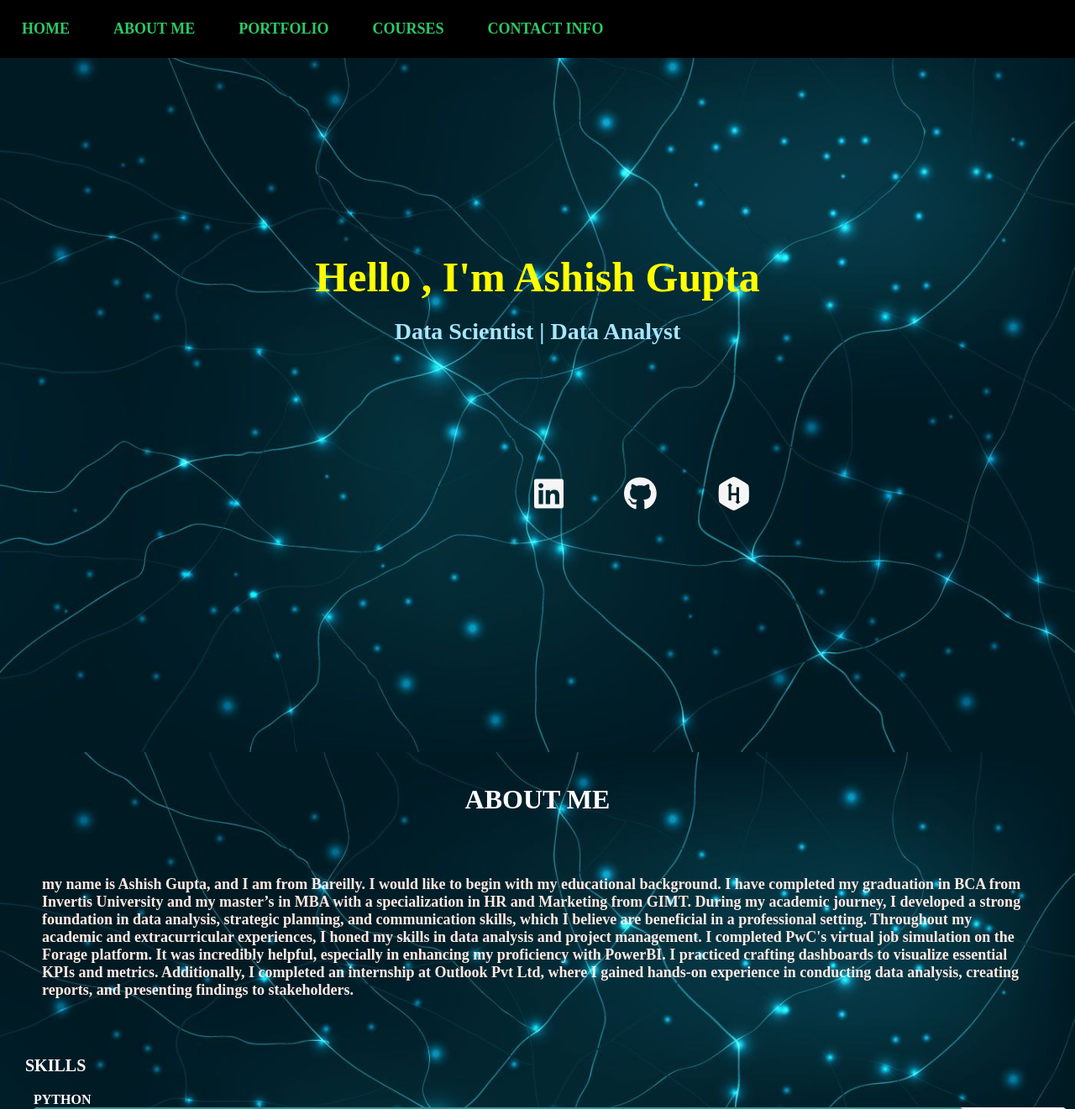
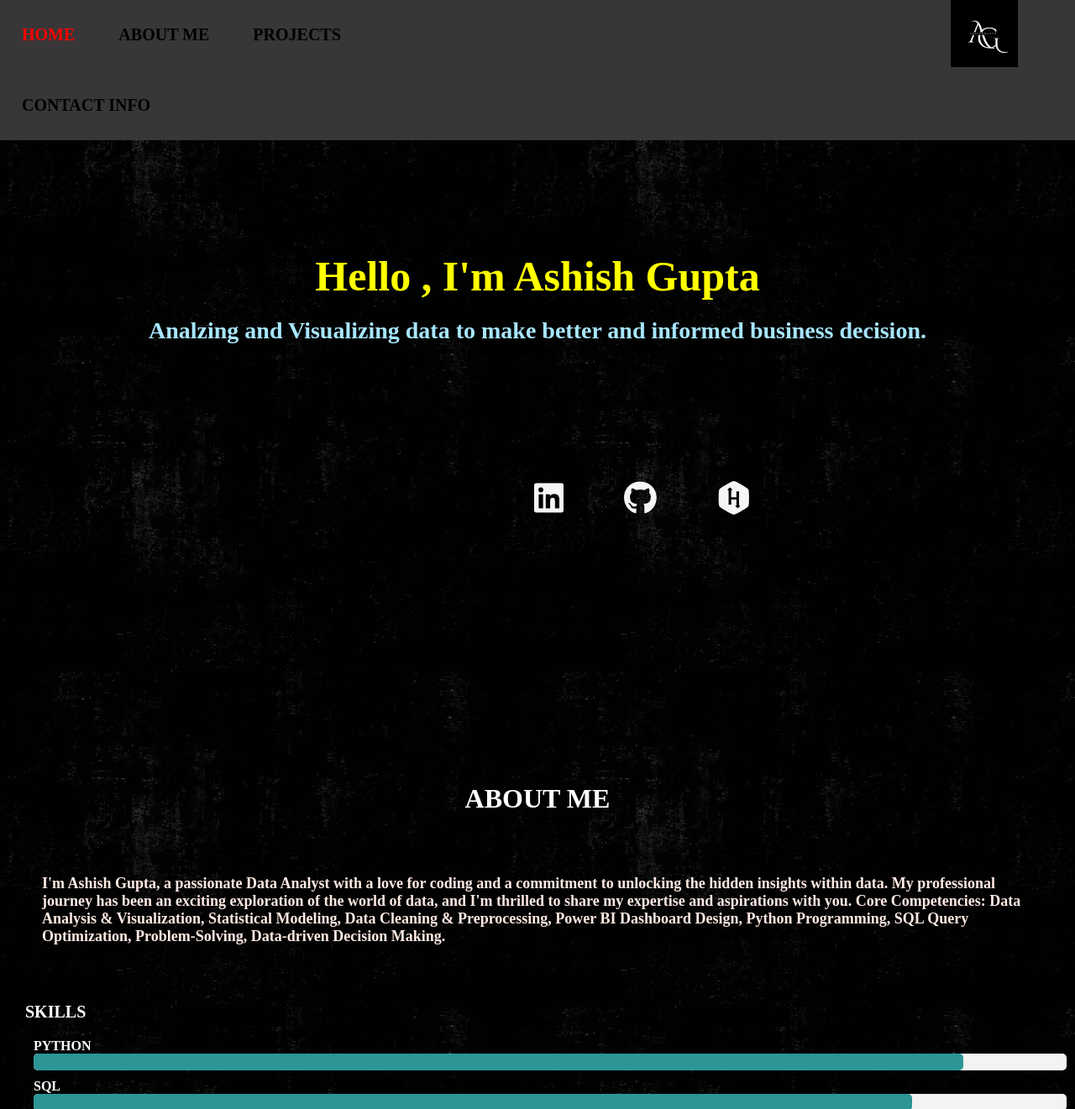
Before and after one commit to Ashishgupta212/Portfolio, a plain HTML site: page index.html in a window 1280 px wide. Shown: the top 1321 px of the page at 84% size. Drawn offline with Linux system fonts and the light colour scheme.

Commit message:
Portfolio Update
About me Section, Adding logo

```diff
--- a/index.html
+++ b/index.html
@@ -10,11 +10,11 @@
 <body>
      <header>
           <div class = "homepage">
-               <a href="#home">HOME</a>
-               <a href="#about-me">ABOUT ME </a>
-               <a href="#projects">PORTFOLIO</a>
-               <a href="#">COURSES</a>
-               <a href="#Contact-info">CONTACT INFO</a>
+            <img src="Black and White Minimalist Professional Initial Logo.png">
+            <a class= "ho"href="#home">HOME</a>
+            <a class= "ab"href="#about-me">ABOUT ME </a>
+            <a class="pr"href="#projects">PROJECTS</a>
+            <a class="co"href="#Contact-info">CONTACT INFO</a>
 
           </div>
      </header>
@@ -22,12 +22,12 @@
      <div class =  "Home" id = "home">
           <div class = "head">
                <h1> <strong>Hello , I'm Ashish Gupta</strong></h1>
-               <h2>Data Scientist | Data Analyst</h2>
+               <h2>Analzing and Visualizing  data to make better and informed business decision.</h2>
           </div>
           <div class="social-icons">
                <a href="https://www.linkedin.com/in/ashishgupta024/" target="_blank" class="fab fa-linkedin"></a>
                <a href="https://github.com/Ashishgupta212" target="_blank" class="fab fa-github"></a>
-               <a href="https://www.hackerrank.com/your-hackerrank-profile" target="_blank" class="fab fa-hackerrank"></a>
+               <a href="https://www.hackerrank.com/profile/ashishkguptab99" target="_blank" class="fab fa-hackerrank"></a>
            </div>
 
      </div>
@@ -36,10 +36,19 @@
           <h1>ABOUT ME</h1>
           <div class = "content_wrapper">
                <div class = "content">
-               <p>my name is Ashish Gupta, and I am from Bareilly. I would like to begin with my educational background. I have completed my graduation in BCA from Invertis University and my master’s in MBA with a specialization in HR and Marketing from GIMT.
-                    During my academic journey, I developed a strong foundation in data analysis, strategic planning, and communication skills, which I believe are beneficial in a professional setting.
-                    Throughout my academic and extracurricular experiences, I honed my skills in data analysis and project management. I completed PwC's virtual job simulation on the Forage platform. It was incredibly helpful, especially in enhancing my proficiency with PowerBI. I practiced crafting dashboards to visualize essential KPIs and metrics.
-                    Additionally, I completed an internship at Outlook Pvt Ltd, where I gained hands-on experience in conducting data analysis, creating reports, and presenting findings to stakeholders.
+               <p>I'm Ashish Gupta, a passionate Data Analyst with a love for coding and a commitment to
+                unlocking the hidden insights within data. My professional journey has been an exciting exploration
+                of the world of data, and I'm thrilled to share my expertise and aspirations with you.
+                Core Competencies:
+
+                Data Analysis & Visualization,
+                Statistical Modeling,
+                Data Cleaning & Preprocessing,
+                Power BI Dashboard Design,
+                Python Programming,
+                SQL Query Optimization,
+                Problem-Solving,
+                Data-driven Decision Making.
                </p>
                <h1>SKILLS</h1>
                <div class="skills">
@@ -80,9 +89,12 @@
                         </div>
                     </div>
                </div>
+               <div class="resume">
+                <img src="resume (14)_page-0001.jpg">
                  <button>
                      <a href="resume (14).pdf" download="RESUME">Download Resume</a>
                 </button>
+                </div>
                 </div>
           </div>
 
@@ -131,12 +143,7 @@
 
         </div>
 
-        <div class=" project6">
-            <a href="https://www.google.com/" target="_blank">
-                <img src="" alt="Banner Image">
-            </a>
 
-        </div>
 
 
     </div>
--- a/style.css
+++ b/style.css
@@ -4,8 +4,7 @@ html{
 
 body{
     height: 100vh;
-    background-image: url("bkg3.jpg");
-    background-size: cover;
+    background-image: url("bkg5.jpg");
     text-align: left;
     font-size: Arial;
     padding: 0%;
@@ -14,28 +13,43 @@ body{
 
 .homepage {
     overflow: hidden;
-    background-color:black;
+    background-color:rgb(56, 54, 54);
     position: fixed; /* Set the navbar to fixed position */
     top: 0; /* Position the navbar at the top of the page */
     width: 100%; /* Full width */
+}
+.homepage img {
+    margin-left:700px;
+    width: 80px;
+    height: 80px;
+
 }
 
 
 a {
     float: left;
     display: block;
-    color:rgb(154, 208, 194);
+    color:black;
     text-align: center;
-    padding: 24px 26px;
+    padding: 30px 26px;
     text-decoration: none;
     text-transform: capitalize;
-    font-size: 18px;
-    font-weight: bold;
+    font-size: 20px;
+    font-weight: bold
 }
 
-.homepage:hover a {
+.ho:hover {
+    color:red;
+}
 
-    color:#2EC866;
+.ab:hover{
+    color:red;
+}
+.pr:hover{
+    color:red;
+}
+.co:hover{
+    color:red;
 }
 
 .head h1{
@@ -127,18 +141,24 @@ a {
 .progress.nlp { width: 70%; background-color:rgb(45, 149, 150); }
 .progress.excel { width: 95%; background-color:rgb(45, 149, 150); }
 
+.resume{
+    margin:60px ;
+}
+.resume img {
+    width:90%;
+}
+
 button{
     margin-top: 30px;
-    background-color:blue;
+    background-color:grey;
 }
-.head{
-    padding-top: 1px;
-}
+
 .head h1 {
     color: #f2f2f2;
     font-size: 30px;
 
 }
+
 .Projects {
     display: flex;
     flex-wrap: wrap; /* Aligns children in a row */
@@ -150,7 +170,11 @@ button{
     padding-left: 20px;
 }
 .Projects img {
-    width: 400px; /* Adjust the size of the images as needed */
+    height: 250px;
+    width: 500px;
+}
+.centered {
+    color:white ;
 }
 
 .contact-info h1 {
```
Also changed, not shown: Black and White Minimalist Professional Initial Logo.png (added), bkg5.jpg (added).
